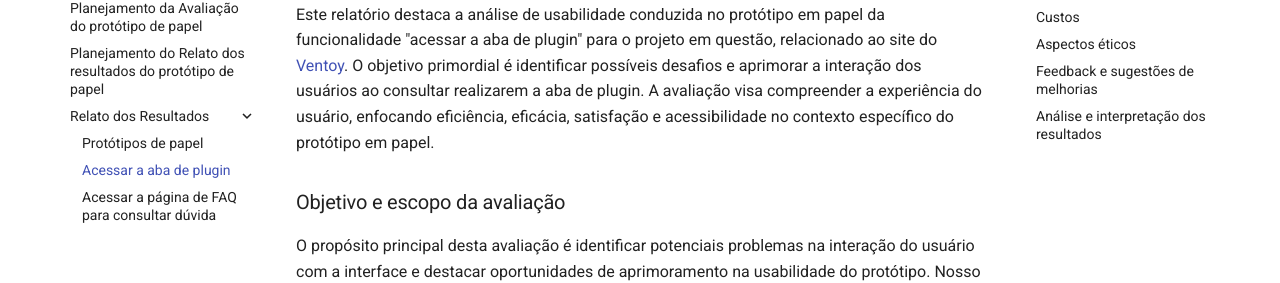
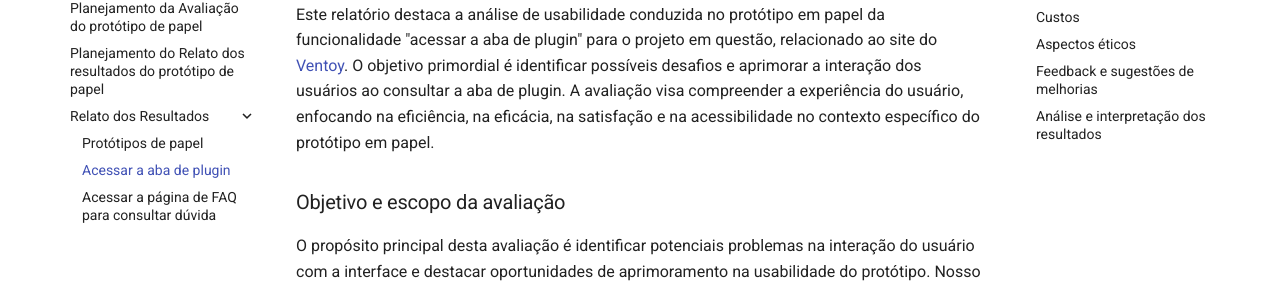
Before and after one commit to Interacao-Humano-Computador/2023.2-Ventoy, an MkDocs documentation site: the page built from docs/DAD/nivel2/prototipoDePapel/relatoPlugin.md, in a window 1280 px wide and 900 px high. Shown: the part 277-560 px from the top of the window. Built offline with MkDocs 1.6.1 and Material for MkDocs 9.7.7, drawn with Linux system fonts in a browser that asks for light colours; comment, search, counter and statistics services are not loaded; some of the changed text lies outside the part shown.

Commit message:
mudanças no relato plugin

```diff
--- a/docs/DAD/nivel2/prototipoDePapel/relatoPlugin.md
+++ b/docs/DAD/nivel2/prototipoDePapel/relatoPlugin.md
@@ -2,7 +2,7 @@
 
 ## Introdução
 
-Este relatório destaca a análise de usabilidade conduzida no protótipo em papel da funcionalidade "acessar a aba de plugin" para o projeto em questão, relacionado ao site do [Ventoy](https://www.ventoy.net/en/plugin.html). O objetivo primordial é identificar possíveis desafios e aprimorar a interação dos usuários ao consultar realizarem a aba de plugin. A avaliação visa compreender a experiência do usuário, enfocando eficiência, eficácia, satisfação e acessibilidade no contexto específico do protótipo em papel.
+Este relatório destaca a análise de usabilidade conduzida no protótipo em papel da funcionalidade "acessar a aba de plugin" para o projeto em questão, relacionado ao site do [Ventoy](https://www.ventoy.net/en/plugin.html). O objetivo primordial é identificar possíveis desafios e aprimorar a interação dos usuários ao consultar a aba de plugin. A avaliação visa compreender a experiência do usuário, enfocando na eficiência, na eficácia, na satisfação e na acessibilidade no contexto específico do protótipo em papel.
 
 ### Objetivo e escopo da avaliação
 
```
Also changed, not shown: other parts of docs/DAD/nivel2/prototipoDePapel/relatoPlugin.md (+1 -0 lines).
